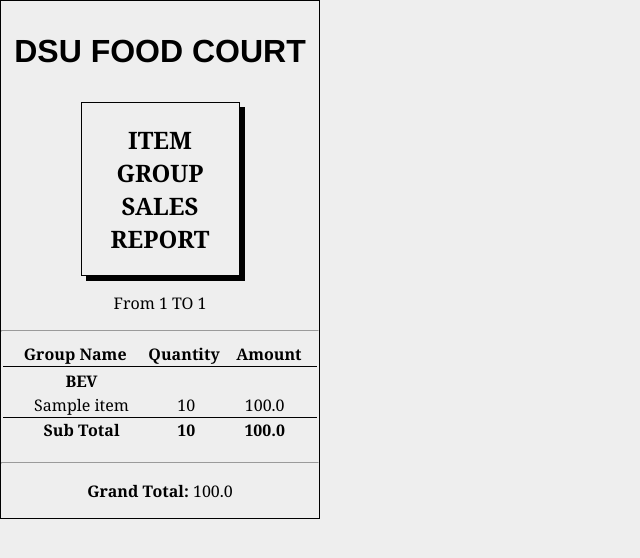
After one commit to NuthanB/BillingSystem, a Flask app: page /print-item-report/1/1 in a window 1280 px wide. The commit adds this page. Shown: the top 558 px of the page, without its empty margins (0-640 px from the left). Run offline with Flask 3, Linux system fonts and the light colour scheme; tables that the repository leaves empty hold one stand-in row (values such as "Sample post"); some libraries are stand-ins or nearby versions.

Commit message:
completed printing

```diff
--- a/app/static/css/style.css
+++ b/app/static/css/style.css
@@ -578,7 +578,8 @@ h3 {
 }
 
 /* ------------ PRINT BILL ---------------- */
-.print-bill {
+.print-bill,
+.itemwise-report {
   max-width: 25vw;
   text-align: center;
   font-family: Cambria, Cochin, Georgia, Times, "Times New Roman", serif;
@@ -619,6 +620,33 @@ h3 {
   grid-template-columns: 3fr 2fr 2fr 2fr;
 }
 
+.itemwise-report-header {
+  width: 50%;
+  border: 1px solid black;
+  margin-inline: auto;
+  box-shadow: 5px 5px 0 black;
+}
+
+.itemwise-report-body table thead tr,
+.itemwise-report-body table tbody tr {
+  display: grid;
+  grid-template-columns: 3fr 1fr 2fr;
+}
+
+.itemwise-report-body table thead tr th {
+  border-bottom: 1px solid black;
+}
+
+.group-title {
+  text-transform: uppercase;
+  font-weight: 700;
+}
+
+.subtotal-row {
+  font-weight: 700;
+  margin-bottom: 10px;
+}
+
 /* --------------- CONTACT ---------------------------- */
 .contact {
   font-family: var(--body-font);
--- /dev/null
+++ b/app/templates/itemwise_report.html
@@ -0,0 +1,43 @@
+{% extends 'fresh.html' %} {% block title %}Itemwise Report{% endblock %} {%
+block content %}
+<section class="itemwise-report">
+  <h3>DSU FOOD COURT</h3>
+  <div class="itemwise-report-header">
+    <h2>ITEM GROUP SALES REPORT</h2>
+  </div>
+  <p>From {{ from_date }} TO {{ to_date }}</p>
+  <hr />
+  <div class="itemwise-report-body">
+    <table>
+      <thead>
+        <tr>
+          <th>Group Name</th>
+          <th>Quantity</th>
+          <th>Amount</th>
+        </tr>
+      </thead>
+      <tbody>
+        {% for group, group_info in grouped_items.items() %}
+        <tr class="group-title">
+          <td>{{ group }}</td>
+        </tr>
+        {% for item, item_info in group_info['items'].items() %}
+        <tr class="group-details">
+          <td>{{ item|capitalize }}</td>
+          <td>{{ item_info['quantity'] }}</td>
+          <td>{{ item_info['price'] }}</td>
+        </tr>
+        {% endfor %}
+        <tr class="subtotal-row" style="border-top: 1px solid black;">
+          <td>Sub Total</td>
+          <td>{{ group_info['total_quantity'] }}</td>
+          <td>{{ group_info['total_price'] }}</td>
+        </tr>
+        {% endfor %}
+      </tbody>
+    </table>
+    <hr />
+    <p class="grand-total"><strong>Grand Total:</strong> {{ grand_total }}</p>
+  </div>
+</section>
+{% endblock %}
--- a/app/templates/report.html
+++ b/app/templates/report.html
@@ -47,7 +47,6 @@ block content %}
     </table>
   </div>
   <button onclick="print_reports()">Print Report</button>
-  <button onclick="print_item_reports()">Print Item-wise Report</button>
 </section>
 <script>
   function sendToPrint(billId) {
@@ -57,10 +56,6 @@ block content %}
 
   function print_reports() {
     window.location.href = "/print-report";
-  }
-
-  function print_item_reports() {
-    window.location.href = "/print-item-report";
   }
 
   document.addEventListener("DOMContentLoaded", function () {
--- a/app/views.py
+++ b/app/views.py
@@ -1,3 +1,4 @@
+from sqlalchemy.sql import func
 from flask import render_template, request, redirect, session, url_for, jsonify
 from app import app, db
 from app.models import User, Item, Bill, BillItem
@@ -58,7 +59,6 @@ def create_bill():
 def submit_bill():
     if 'user_id' in session:
         user_id = session['user_id']
-        user_id = session['user_id']
         data = request.json
 
         if data:
@@ -70,15 +70,13 @@ def submit_bill():
             for item in items:
                 item_db = Item.query.filter_by(
                     name=item['name']).first()
-                item_db = Item.query.filter_by(
-                    name=item['name']).first()
 
                 if item_db:
                     new_quantity = item_db.quantity - item['quantity']
                     if new_quantity >= 0:
                         item_db.quantity = new_quantity
                         bill_item = BillItem(
-                            bill=new_bill, item_name=item['name'], quantity=item['quantity'], price=item['price'])
+                            bill=new_bill, item_id=item_db.id, item_name=item['name'], quantity=item['quantity'], price=item['price'])
                         db.session.add(bill_item)
                     else:
                         db.session.rollback()
@@ -328,13 +326,13 @@ def print_bill(bill_id):
         [bill_date, bill_time] = bill_details["bill_date_time"].split(
             " | ")
 
-        return render_template("print_preview.html",
-                                bill_id=bill_id,
-                                bill_date=bill_date,
-                                bill_time=bill_time,
-                                total=bill_details["total"],
-                                items=bill_details["bill_items"]
-                                )
+        return render_template("token_print.html",
+                               bill_id=bill_id,
+                               bill_date=bill_date,
+                               bill_time=bill_time,
+                               total=bill_details["total"],
+                               items=bill_details["bill_items"]
+                               )
     else:
         return jsonify({'error': 'No bills found'}), 404
 
@@ -343,13 +341,46 @@ def print_bill(bill_id):
 def print_report():
     print("Printing...")
     bill = Bill.query.all()
-    return render_template('report_print.html', bills=bill, items=[])
+    return render_template('billwise_report.html', bills=bill)
 
-@app.route("/print-item-report")
-def print_item_report():
+
+@app.route("/print-item-report/<from_date>/<to_date>")
+def print_item_report(from_date, to_date):
     print("Printing...")
-    bill_items = BillItem.query.all()
-    return render_template('report_print.html', bills=[], items=bill_items)
+
+    # Query to group items by their group and item name, and get the sum of quantity and total price
+    grouped_items = db.session.query(
+        Item.group,
+        BillItem.item_name,
+        func.sum(BillItem.quantity).label('total_quantity'),
+        func.sum(BillItem.quantity * BillItem.price).label('total_price')
+    ).join(Item, Item.id == BillItem.item_id).group_by(Item.group, BillItem.item_name).all()
+
+    # Create a dictionary to store grouped items
+    grouped_items_dict = {}
+    for group, item_name, total_quantity, total_price in grouped_items:
+        if group not in grouped_items_dict:
+            grouped_items_dict[group] = {
+                'total_quantity': 0, 'total_price': 0, 'items': {}}
+        grouped_items_dict[group]['total_quantity'] += total_quantity
+        grouped_items_dict[group]['total_price'] += total_price
+        if item_name not in grouped_items_dict[group]['items']:
+            grouped_items_dict[group]['items'][item_name] = {
+                'quantity': total_quantity, 'price': total_price}
+        else:
+            grouped_items_dict[group]['items'][item_name]['quantity'] += total_quantity
+            grouped_items_dict[group]['items'][item_name]['price'] += total_price
+
+    # Calculate grand total
+    grand_total = sum(group['total_price']
+                      for group in grouped_items_dict.values())
+
+    print(grouped_items_dict)
+    return render_template('itemwise_report.html',
+                           grouped_items=grouped_items_dict,
+                           grand_total=grand_total,
+                           from_date=from_date,
+                           to_date=to_date)
 
 
 @app.route("/contact")
```
Also changed, not shown: app/models.py (+6 -1 lines), app/templates/billwise_report.html (renamed from app/templates/report_print.html, +2 -17 lines), app/templates/filtered_bills.html (+8 -0 lines), app/templates/token_print.html (renamed from app/templates/print_preview.html).
